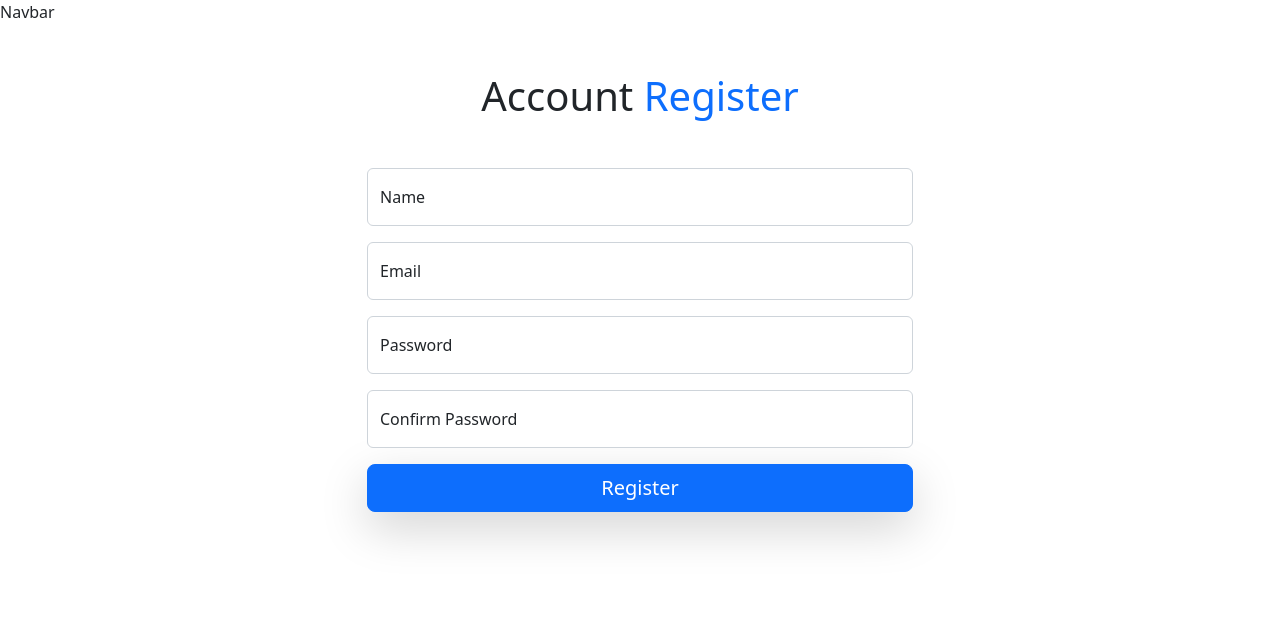
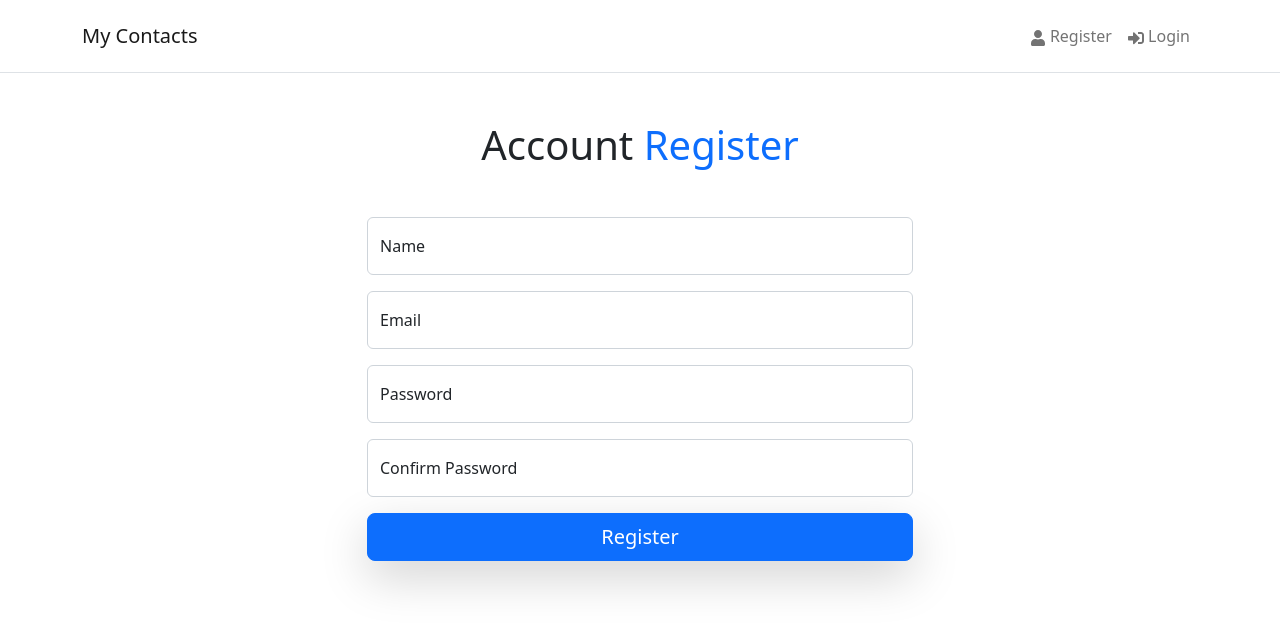
Before and after one commit to chihebchabou/project-f3, a React (Create React App) app in the folder frontend/: page /register in a window 1280 px wide. Shown: the top 628 px of the page. Built offline with nearby package versions, Linux system fonts and the light colour scheme.

Commit message:
Navbar UI

```diff
--- a/frontend/src/components/Navbar.jsx
+++ b/frontend/src/components/Navbar.jsx
@@ -1,7 +1,45 @@
-import React from 'react';
+import { Link } from 'react-router-dom';
+import { useSelector, useDispatch } from 'react-redux';
+import { useNavigate } from 'react-router-dom';
+import { toast } from 'react-toastify';
+import { FaSignInAlt, FaSignOutAlt, FaUser } from 'react-icons/fa';
 
 const Navbar = () => {
-  return <div>Navbar</div>;
+  return (
+    <nav className="navbar navbar-expand-lg navbar-light p-3 border-bottom">
+      <div className="container">
+        <Link to="/" className="navbar-brand">
+          My Contacts
+        </Link>
+        <button
+          className="navbar-toggler"
+          type="button"
+          data-bs-toggle="collapse"
+          data-bs-target="#navbarNav"
+          aria-controls="navbarNav"
+          aria-expanded="false"
+          aria-label="Toggle navigation"
+        >
+          <span className="navbar-toggler-icon"></span>
+        </button>
+
+        <div className="collapse navbar-collapse" id="navbarNav">
+          <ul className="navbar-nav ms-auto">
+            <li className="nav-item">
+              <Link className="nav-link" to="/register">
+                <FaUser /> Register
+              </Link>
+            </li>
+            <li className="nav-item">
+              <Link className="nav-link" to="/login">
+                <FaSignInAlt /> Login
+              </Link>
+            </li>
+          </ul>
+        </div>
+      </div>
+    </nav>
+  );
 };
 
 export default Navbar;
--- a/frontend/src/pages/Register.jsx
+++ b/frontend/src/pages/Register.jsx
@@ -18,7 +18,7 @@
   const onSubmit = e => {
     e.preventDefault();
     if (password !== password2) {
-      toast.error('Password do not match');
+      toast.error('Passwords do not match');
     } else {
       return;
     }
```
